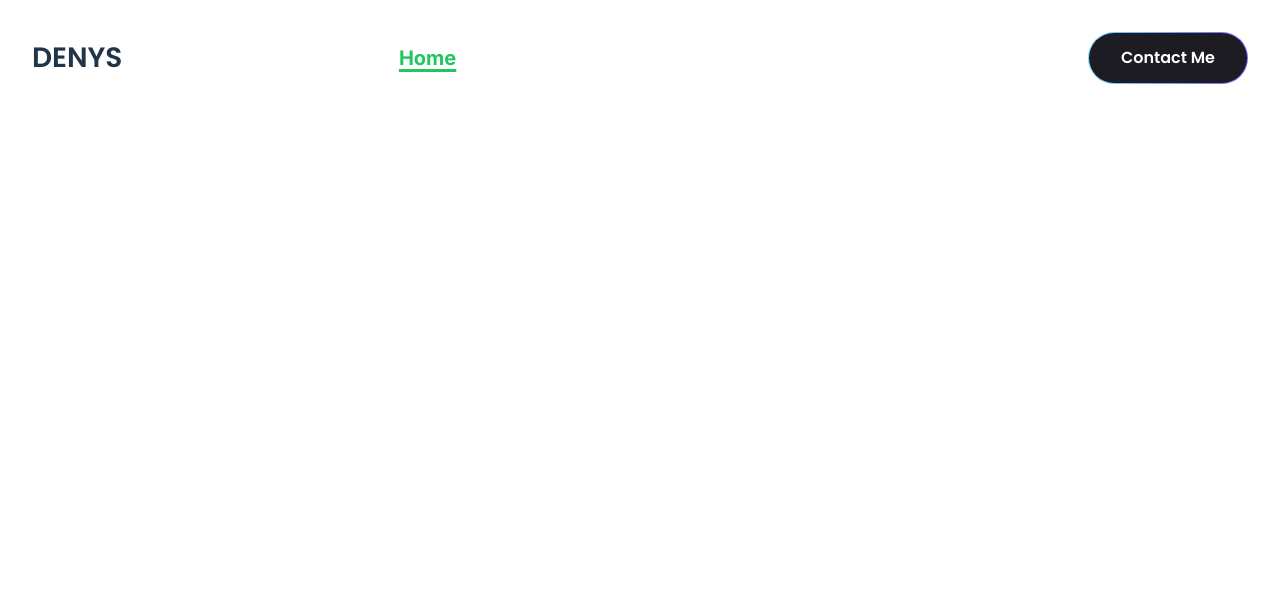
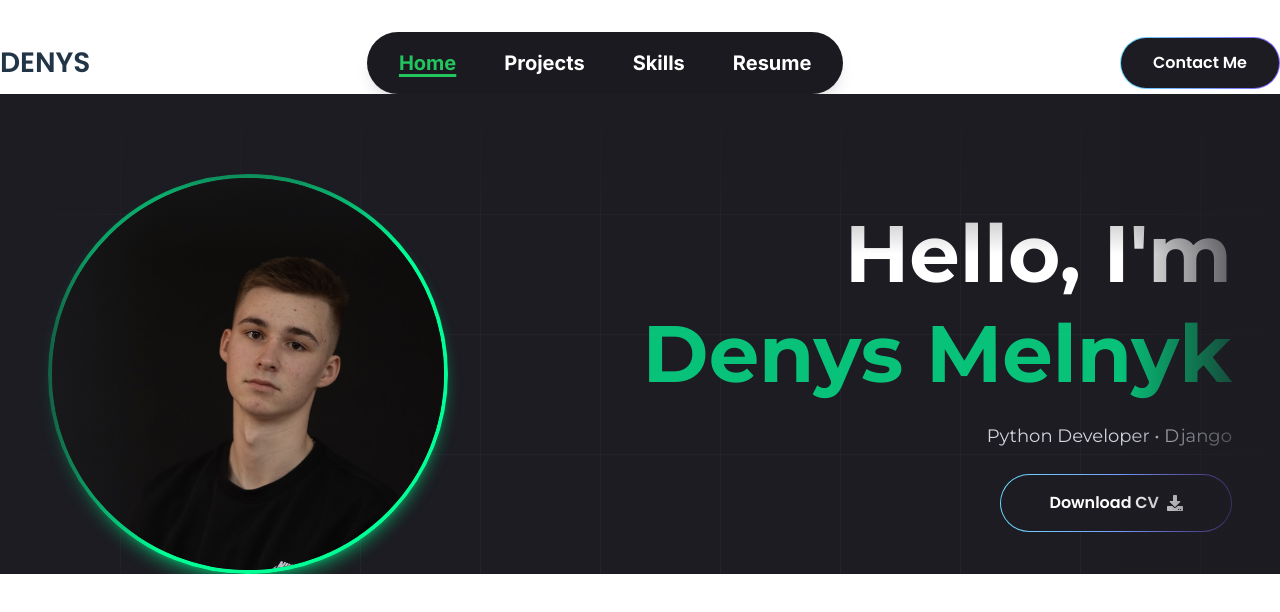
Before and after one commit to TheDrakl/portfolio, a React (Vite) app: page / in a window 1280 px wide. Shown: the top 612 px of the page. Built offline with nearby package versions, Linux system fonts and the light colour scheme.

Commit message:
Updated navbar, added basic hero section

```diff
--- a/package.json
+++ b/package.json
@@ -11,9 +11,11 @@
   },
   "dependencies": {
     "@fontsource/inter": "^5.2.5",
+    "@fontsource/montserrat": "^5.2.5",
     "@fontsource/poppins": "^5.2.6",
     "react": "^19.1.0",
     "react-dom": "^19.1.0",
+    "react-icons": "^5.5.0",
     "react-router-dom": "^6.30.1",
     "react-scroll": "^1.9.3"
   },
--- a/src/App.css
+++ b/src/App.css
@@ -1,7 +1,7 @@
  #root {
-  max-width: 1280px;
-  margin: 0 auto;
-  padding: 2rem;
+  /* max-width: 1280px; */
+  /* margin: 0 auto; */
+  padding: 2rem 0;
   text-align: center;
 }
 
@@ -23,6 +23,7 @@ html {
   @apply
   text-lightGreen
 }
+
 
 /*
 .logo {
--- a/src/App.tsx
+++ b/src/App.tsx
@@ -1,11 +1,13 @@
 import "./App.css";
 import Navbar from "./components/Navbar";
+import Hero from "./components/Hero"
 
 function App() {
   return (
     <>
       <div className="">
         <Navbar />
+        <Hero />
       </div>
     </>
   );
--- /dev/null
+++ b/src/components/Hero.tsx
@@ -0,0 +1,37 @@
+import heroImg from "../assets/hero-img.jpeg";
+import { FaDownload } from "react-icons/fa";
+
+function Hero() {
+  return (
+    <section className="relative w-full min-h-[50vh] flex items-start justify-between text-white bg-grid overflow-hidden px-12 font-montserrat">
+      <div className="absolute top-0 left-0 w-full h-40 bg-gradient-to-b from-[#1C1C22] to-transparent z-10" />
+      <div className="absolute top-0 left-0 w-40 h-full bg-gradient-to-r from-[#1C1C22] to-transparent z-10" />
+      <div className="absolute top-0 right-0 w-40 h-full bg-gradient-to-l from-[#1C1C22] to-transparent z-10" />
+
+      <div className="relative w-full max-w-[1280px] mx-auto flex justify-between mt-[10vh]">
+        <div className="relative w-[400px] h-[400px] rounded-full overflow-hidden border-4 border-[#00ff95] shadow-lg shadow-[#00ff9570]">
+          <img
+            src={heroImg}
+            alt=""
+            className="w-full h-full object-cover object-[50%_30%] scale-110 transform origin-top"
+          />
+        </div>
+        <div className="w-2/4 text-right mt-10">
+          <h1 className="text-[80px] font-bold m-0 leading-none">Hello, I'm</h1>
+          <h1 className="text-[80px] font-bold text-lighterGreen m-0 animate-pulse">
+            Denys Melnyk
+          </h1>
+          <p className="mt-2 text-lg text-gray-300">
+            Python Developer • Django
+          </p>
+          <button className="relative rounded-[60px] p-[1px] bg-gradient-to-r from-[#6DDCFF] to-[#7F60F9] mt-6">
+            <span className="flex items-center justify-center gap-2 rounded-[60px] px-12 py-[1rem] bg-bgDark text-white font-poppins font-[600] hover:bg-transparent">
+              Download CV <FaDownload />
+            </span>
+          </button>
+        </div>
+      </div>
+    </section>
+  );
+}
+export default Hero;
--- a/src/components/Navbar.tsx
+++ b/src/components/Navbar.tsx
@@ -8,14 +8,14 @@ function Navbar() {
   };
 
   return (
-    <nav className="flex flex-row justify-between gap-40 font-inter items-center">
+    <nav className="flex flex-row justify-between gap-40 font-inter items-center max-w-[1280px] m-auto">
       <div>
         <a href="#home" onClick={() => handleLinkClick('home')} className="text-[28px] font-poppins font-[600] cursor-pointer">
           DENYS
         </a>
       </div>
 
-      <div className="flex gap-12">
+      <div className="flex gap-12 shadow-lg bg-[#1a1a20] rounded-full py-4 px-8">
         {["home", "projects", "skills", "resume"].map((link) => (
           <a
             key={link}
--- a/src/index.css
+++ b/src/index.css
@@ -1,6 +1,17 @@
 @tailwind base;
 @tailwind components;
 @tailwind utilities;
+
+@layer utilities {
+  .bg-grid {
+    background-color: #1C1C22;
+    background-image:
+      linear-gradient(to right, rgba(255, 255, 255, 0.03) 1px, transparent 1px),
+      linear-gradient(to bottom, rgba(255, 255, 255, 0.03) 1px, transparent 1px);
+    background-size: 120px 120px;
+  }
+}
+
 
 :root {
   font-family: system-ui, Avenir, Helvetica, Arial, sans-serif;
--- a/src/main.tsx
+++ b/src/main.tsx
@@ -8,6 +8,9 @@ import "@fontsource/inter/700.css";
 import "@fontsource/poppins/400.css";
 import "@fontsource/poppins/600.css";
 import "@fontsource/poppins/700.css";
+import "@fontsource/montserrat/400.css";
+import "@fontsource/montserrat/600.css";
+import "@fontsource/montserrat/700.css";
 
 createRoot(document.getElementById("root")!).render(
   <StrictMode>
--- a/tailwind.config.js
+++ b/tailwind.config.js
@@ -5,10 +5,12 @@ export default {
       colors: {
         bgDark: "#1C1C22",
         lightGreen: "#22c55e",
+        lighterGreen: "#01FF99"
       },
       fontFamily: {
         inter: ["Inter", "sans-serif"],
         poppins: ["Poppins", "sans-serif"],
+        montserrat: ["Montserrat", "sans-serif"],
       },
     },
   },
```
Also changed, not shown: src/assets/hero-img.jpeg (added), 1 other file (tests, documents, lock files or other folders).
